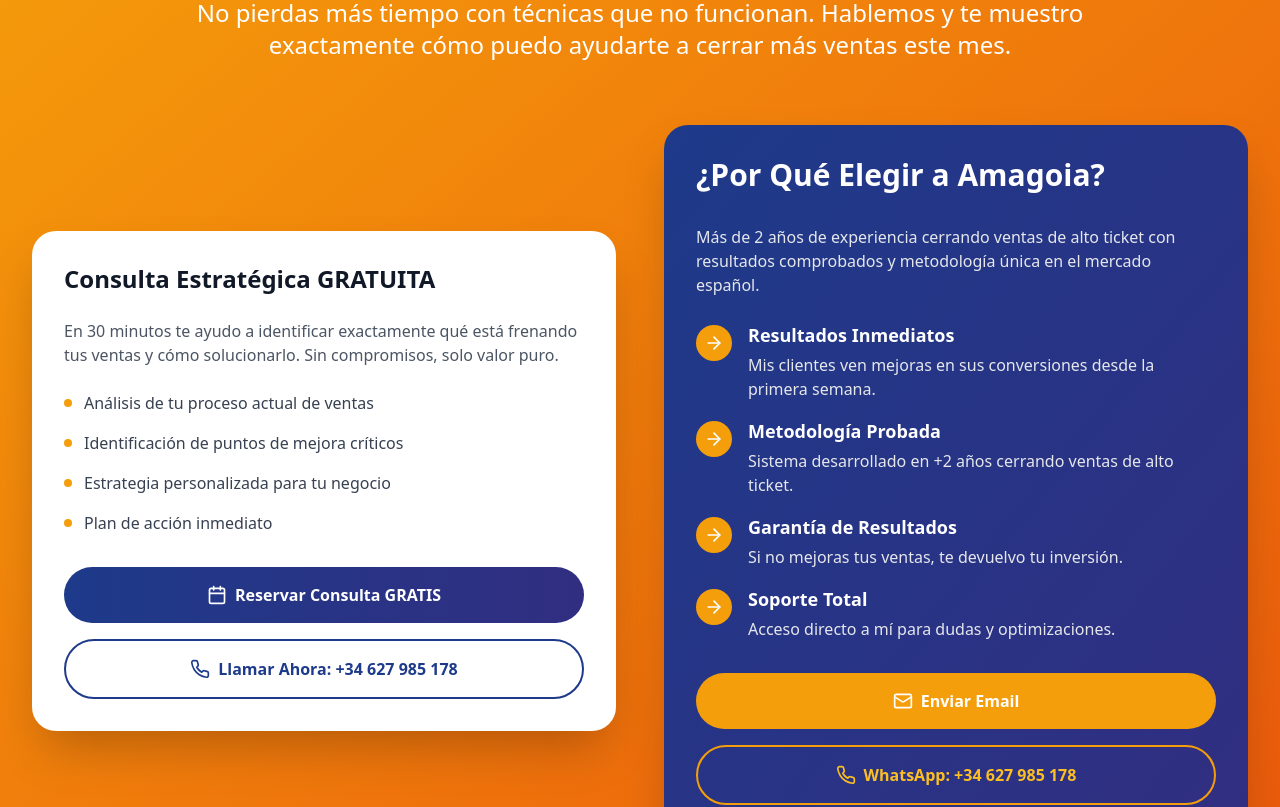
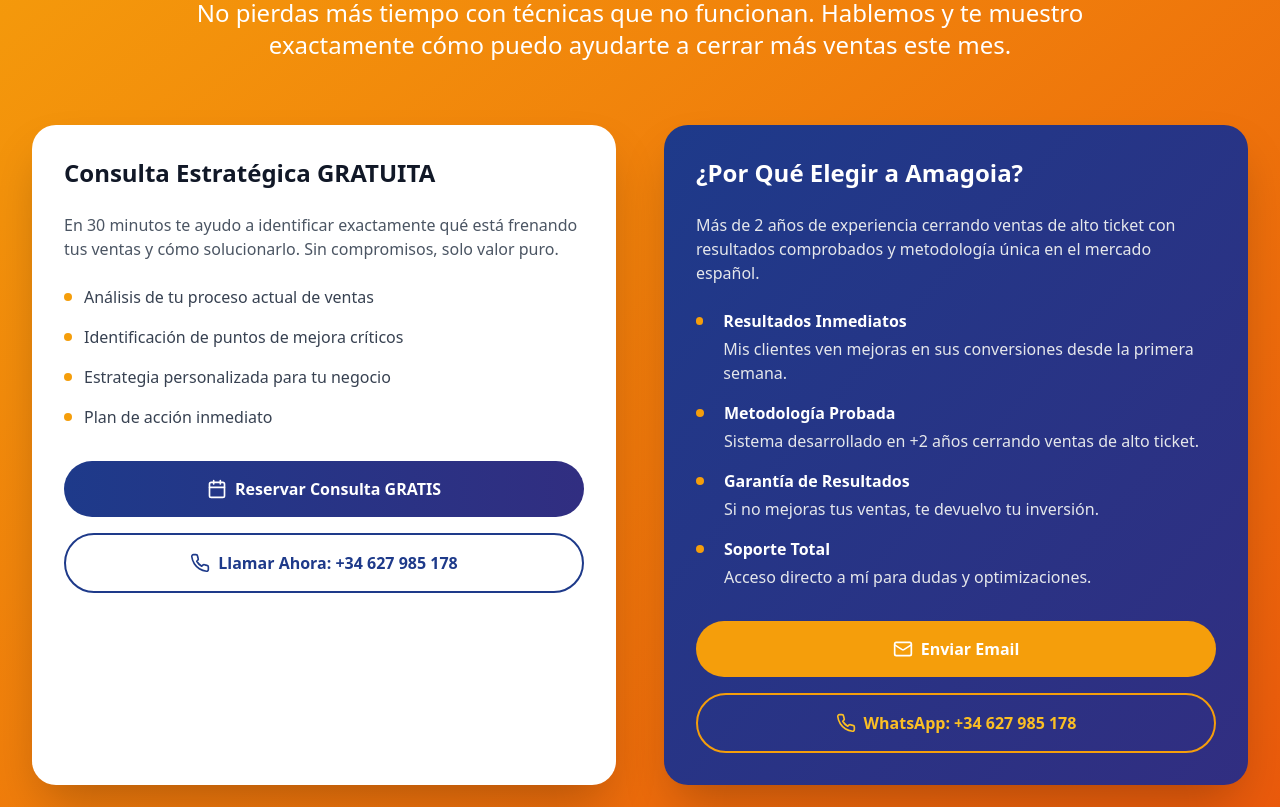
Before and after one commit to amancheno1/amagoialouviercloserdeventas, a React (Vite) app: page / in a window 1280 px wide. Shown: the part 3300-4107 px from the top of the page. Built offline with nearby package versions, Linux system fonts and the light colour scheme.

Commit message:
Make both boxes equal width sharing full page width

```diff
--- a/src/components/CTA.tsx
+++ b/src/components/CTA.tsx
@@ -16,7 +16,7 @@
         </div>
 
         <div className="grid grid-cols-1 lg:grid-cols-2 gap-12 items-center">
-          <div className="bg-white rounded-3xl p-8 shadow-2xl order-2 lg:order-1">
+          <div className="bg-white rounded-3xl p-8 shadow-2xl h-full">
             <h3 className="text-2xl font-bold text-gray-900 mb-6">Consulta Estratégica GRATUITA</h3>
             <p className="text-gray-600 mb-6">
               En 30 minutos te ayudo a identificar exactamente qué está frenando tus ventas
@@ -63,8 +63,8 @@
             </div>
           </div>
 
-          <div className="bg-gradient-to-br from-blue-900 to-indigo-900 rounded-3xl p-8 shadow-2xl order-1 lg:order-2">
-            <h3 className="text-3xl font-bold mb-8 text-white">¿Por Qué Elegir a Amagoia?</h3>
+          <div className="bg-gradient-to-br from-blue-900 to-indigo-900 rounded-3xl p-8 shadow-2xl h-full">
+            <h3 className="text-2xl font-bold mb-6 text-white">¿Por Qué Elegir a Amagoia?</h3>
             <p className="text-gray-200 mb-6">
               Más de 2 años de experiencia cerrando ventas de alto ticket con resultados
               comprobados y metodología única en el mercado español.
@@ -72,41 +72,37 @@
 
             <div className="space-y-4 text-white mb-8">
               <div className="flex items-start space-x-4">
-                <div className="bg-amber-500 rounded-full p-2 mt-1">
-                  <ArrowRight className="text-white" size={20} />
+                <div className="w-2 h-2 bg-amber-500 rounded-full mr-1 mt-2">
                 </div>
                 <div>
-                  <h4 className="font-semibold text-lg mb-1">Resultados Inmediatos</h4>
+                  <h4 className="font-semibold text-white mb-1">Resultados Inmediatos</h4>
                   <p className="text-gray-200">Mis clientes ven mejoras en sus conversiones desde la primera semana.</p>
                 </div>
               </div>
 
               <div className="flex items-start space-x-4">
-                <div className="bg-amber-500 rounded-full p-2 mt-1">
-                  <ArrowRight className="text-white" size={20} />
+                <div className="w-2 h-2 bg-amber-500 rounded-full mr-1 mt-2">
                 </div>
                 <div>
-                  <h4 className="font-semibold text-lg mb-1">Metodología Probada</h4>
+                  <h4 className="font-semibold text-white mb-1">Metodología Probada</h4>
                   <p className="text-gray-200">Sistema desarrollado en +2 años cerrando ventas de alto ticket.</p>
                 </div>
               </div>
 
               <div className="flex items-start space-x-4">
-                <div className="bg-amber-500 rounded-full p-2 mt-1">
-                  <ArrowRight className="text-white" size={20} />
+                <div className="w-2 h-2 bg-amber-500 rounded-full mr-1 mt-2">
                 </div>
                 <div>
-                  <h4 className="font-semibold text-lg mb-1">Garantía de Resultados</h4>
+                  <h4 className="font-semibold text-white mb-1">Garantía de Resultados</h4>
                   <p className="text-gray-200">Si no mejoras tus ventas, te devuelvo tu inversión.</p>
                 </div>
               </div>
 
               <div className="flex items-start space-x-4">
-                <div className="bg-amber-500 rounded-full p-2 mt-1">
-                  <ArrowRight className="text-white" size={20} />
+                <div className="w-2 h-2 bg-amber-500 rounded-full mr-1 mt-2">
                 </div>
                 <div>
-                  <h4 className="font-semibold text-lg mb-1">Soporte Total</h4>
+                  <h4 className="font-semibold text-white mb-1">Soporte Total</h4>
                   <p className="text-gray-200">Acceso directo a mí para dudas y optimizaciones.</p>
                 </div>
               </div>
```
